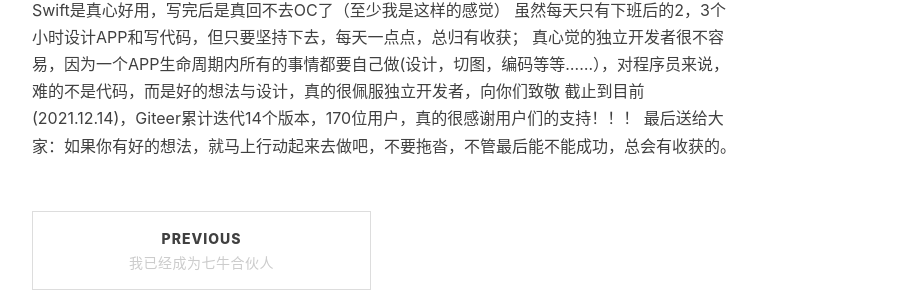
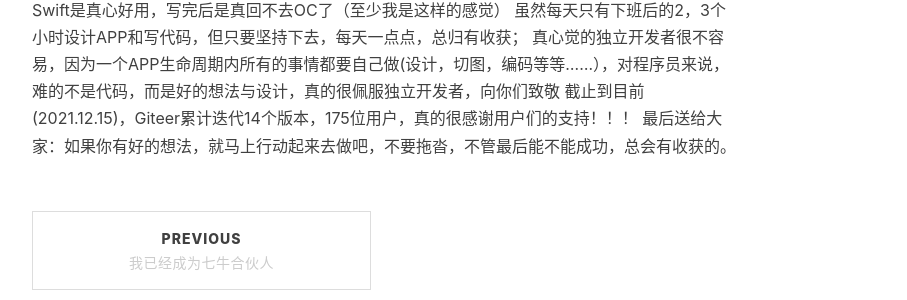
Before and after one commit to fandongtongxue/fandongtongxue.github.io, a Jekyll site: the page built from _posts/2021-09-18-Giteer.md, in a window 1280 px wide and 900 px high, scrolled down 3437 px. Shown: the part 260-560 px from the top of the window, without its empty margins (233-1140 px from the left). Built offline with Jekyll 4.4.1, drawn with Linux system fonts in a browser that asks for light colours; nearby versions of some CDN libraries; comment, search, counter and statistics services are not loaded.

Commit message:
Update 2021-09-18-Giteer.md

```diff
--- a/_posts/2021-09-18-Giteer.md
+++ b/_posts/2021-09-18-Giteer.md
@@ -50,5 +50,5 @@ Giteer是一个Gitee移动客户端，支持iPhone, iPad。使用Giteer，您可
 Swift是真心好用，写完后是真回不去OC了（至少我是这样的感觉）
 虽然每天只有下班后的2，3个小时设计APP和写代码，但只要坚持下去，每天一点点，总归有收获；
 真心觉的独立开发者很不容易，因为一个APP生命周期内所有的事情都要自己做(设计，切图，编码等等......），对程序员来说，难的不是代码，而是好的想法与设计，真的很佩服独立开发者，向你们致敬
-截止到目前(2021.12.14)，Giteer累计迭代14个版本，170位用户，真的很感谢用户们的支持！！！
+截止到目前(2021.12.15)，Giteer累计迭代14个版本，175位用户，真的很感谢用户们的支持！！！
 最后送给大家：如果你有好的想法，就马上行动起来去做吧，不要拖沓，不管最后能不能成功，总会有收获的。
```
